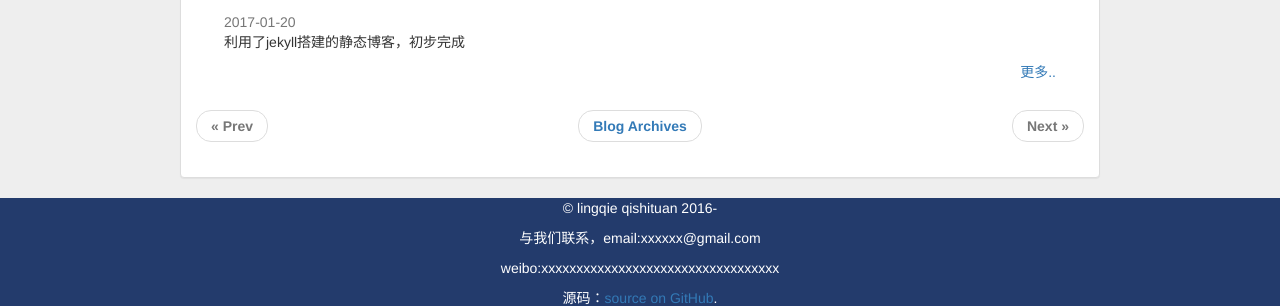
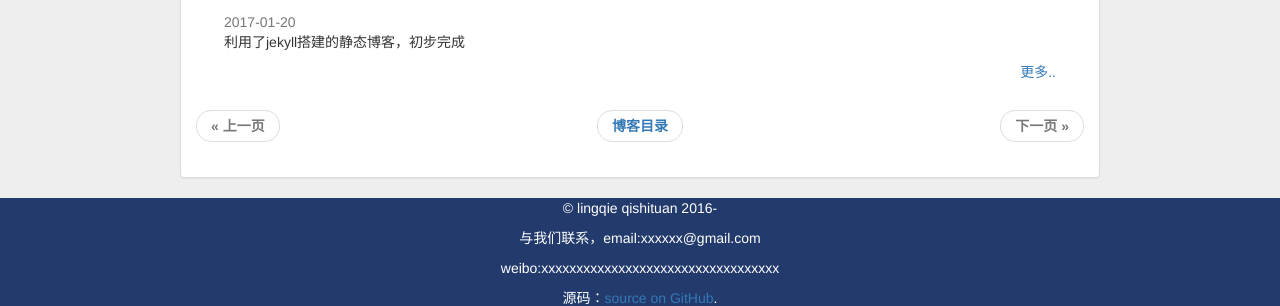
Before and after one commit to lingqie/lingqie.github.io, a Jekyll site: the page built from blog/index.html, in a window 1280 px wide. Shown: the part 475-781 px from the top of the page. Built offline with Jekyll 4.4.1, drawn with Linux system fonts in a browser that asks for light colours; the list of posts is cut into pages by our own code.

Commit message:
edit blog folder index

```diff
--- a/blog/index.html
+++ b/blog/index.html
@@ -32,14 +32,14 @@ layout: default
       {% if paginator.previous_page %}
       <li class="previous"><a href="{{paginator.previous_page_path}}"><b>&laquo; Prev</b></a></li>
       {% else %}
-      <li class="previous disabled"><a href="#"><b>&laquo; Prev</b></a></li>
+      <li class="previous disabled"><a href="#"><b>&laquo; 上一页</b></a></li>
       {% endif %}
 
-      <li><a rel="nofollow" href="{{ site.baseurl}}{{site.archive_dir}}"><b>Blog Archives</b></a></li>
+      <li><a rel="nofollow" href="{{ site.baseurl}}{{site.archive_dir}}"><b>博客目录</b></a></li>
       {% if paginator.next_page %}
       <li class="next"><a href="{{paginator.next_page_path}}"><b>Next &raquo;</b></a></li>
       {% else %}
-      <li class="next disabled"><a href="#"><b>Next &raquo;</b></a></li>
+      <li class="next disabled"><a href="#"><b>下一页 &raquo;</b></a></li>
       {% endif %}
   </ul>
 </div>
```
